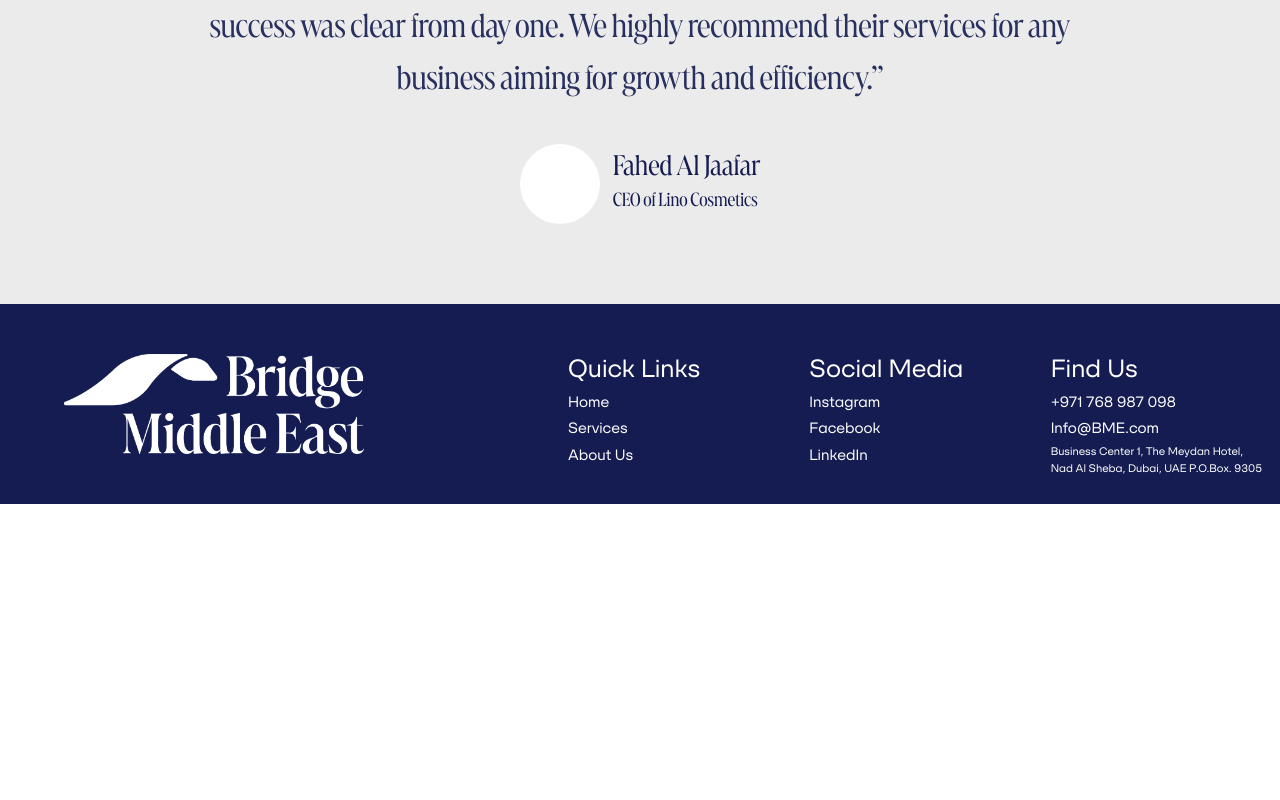
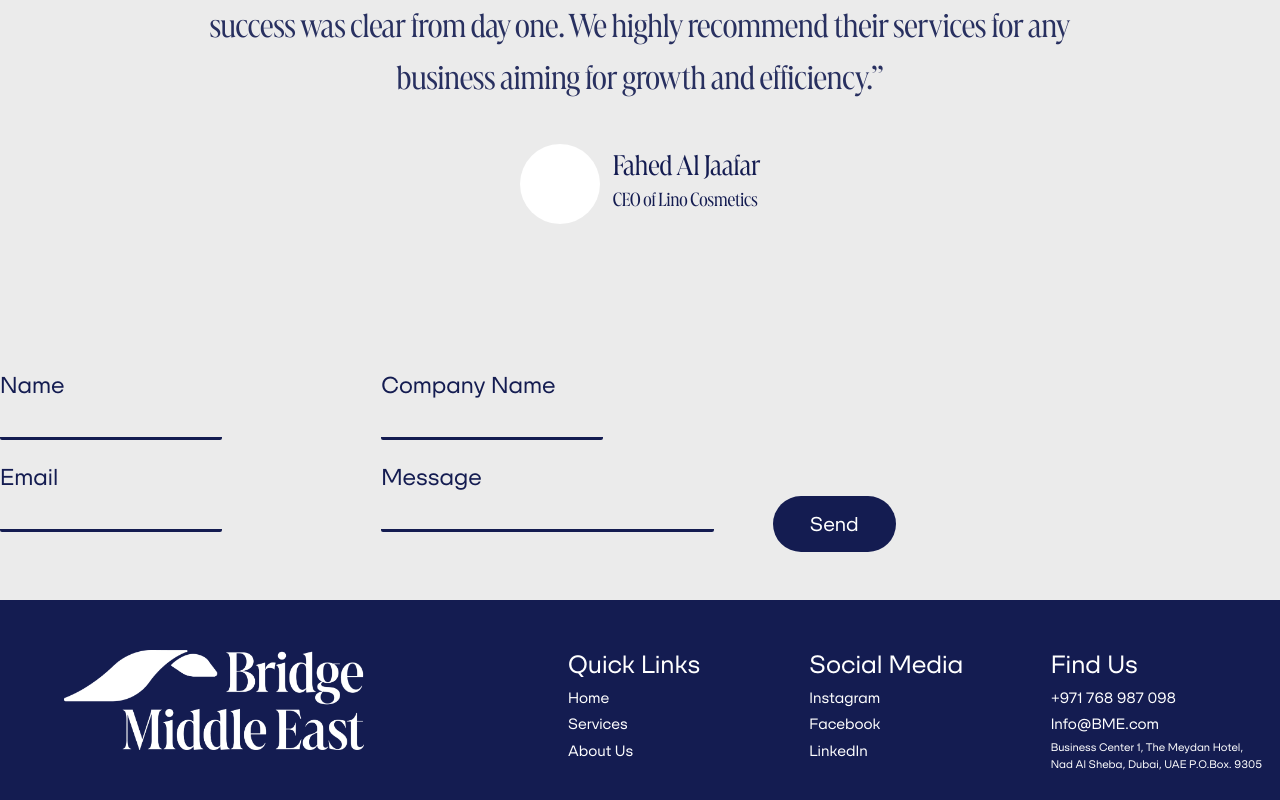
Before and after one commit to ihabawad18/BME, a React (Create React App) app: page / in a window 1280 px wide. Shown: the part 3165-3965 px from the top of the page. Before the commit the page ends 3669 px from the top, so only its background shows below. Built offline with nearby package versions, Linux system fonts and the light colour scheme.

Commit message:
testing the form

```diff
--- a/src/pages/Contact.css
+++ b/src/pages/Contact.css
@@ -18,24 +18,24 @@
 }
 
 .contact-form  {
-  font-size: 23px !important;
-  width: 70% !important;
-  color: #141c51 !important;
+  font-size: 23px ;
+  width: 70% ;
+  color: #141c51 ;
   label {
-    display: block !important;
+    display: block ;
   }
   input {
-    background-color: transparent !important;
-    outline: none !important;
-    border: none !important;
-    font-size: 21px !important;
-    border-bottom: 3px solid #141c51 !important;
-    border-radius: 2px !important;
-    width: 60% !important;
+    background-color: transparent ;
+    outline: none ;
+    border: none ;
+    font-size: 21px ;
+    border-bottom: 3px solid #141c51 ;
+    border-radius: 2px ;
+    width: 60% ;
   }
   .col-md-6 {
-    padding-left: 0 !important;
-    margin-bottom: 20px !important;
+    padding-left: 0 ;
+    margin-bottom: 20px ;
   }
 
   input[name="message"] {
--- a/src/pages/Contact.js
+++ b/src/pages/Contact.js
@@ -28,7 +28,6 @@ const Contact = () => {
         className="contact-form"
         action="mailto:recipient@example.com"
         method="post"
-        encType="text/plain"
       >
         <div className="custom-row">
           <div className="container">
--- a/src/pages/Home.js
+++ b/src/pages/Home.js
@@ -188,6 +188,41 @@ const Home = () => {
           </div>
         </div>
       </div>
+      {/* temp */}
+
+      <form
+        className="contact-form"
+        action="mailto:recipient@example.com"
+        method="post"
+      >
+        <div className="custom-row">
+          <div className="container">
+            <div className="row">
+              <div className="col-md-6">
+                <label>Name</label>
+                <input name="name" id="name" type="text" />
+              </div>
+              <div className="col-md-6">
+                <label>Company Name</label>
+                <input name="company-name" id="company-name" type="text" />
+              </div>
+            </div>
+            <div className="row">
+              <div className="col-md-6">
+                <label>Email</label>
+                <input name="email" id="email" type="text" />
+              </div>
+              <div className="col-md-6">
+                <label>Message</label>
+                <input name="message" id="message" type="text" />
+              </div>
+            </div>
+          </div>
+          <button type="button">
+            Send
+          </button>
+        </div>
+      </form>
     </section>
   );
 };
```
